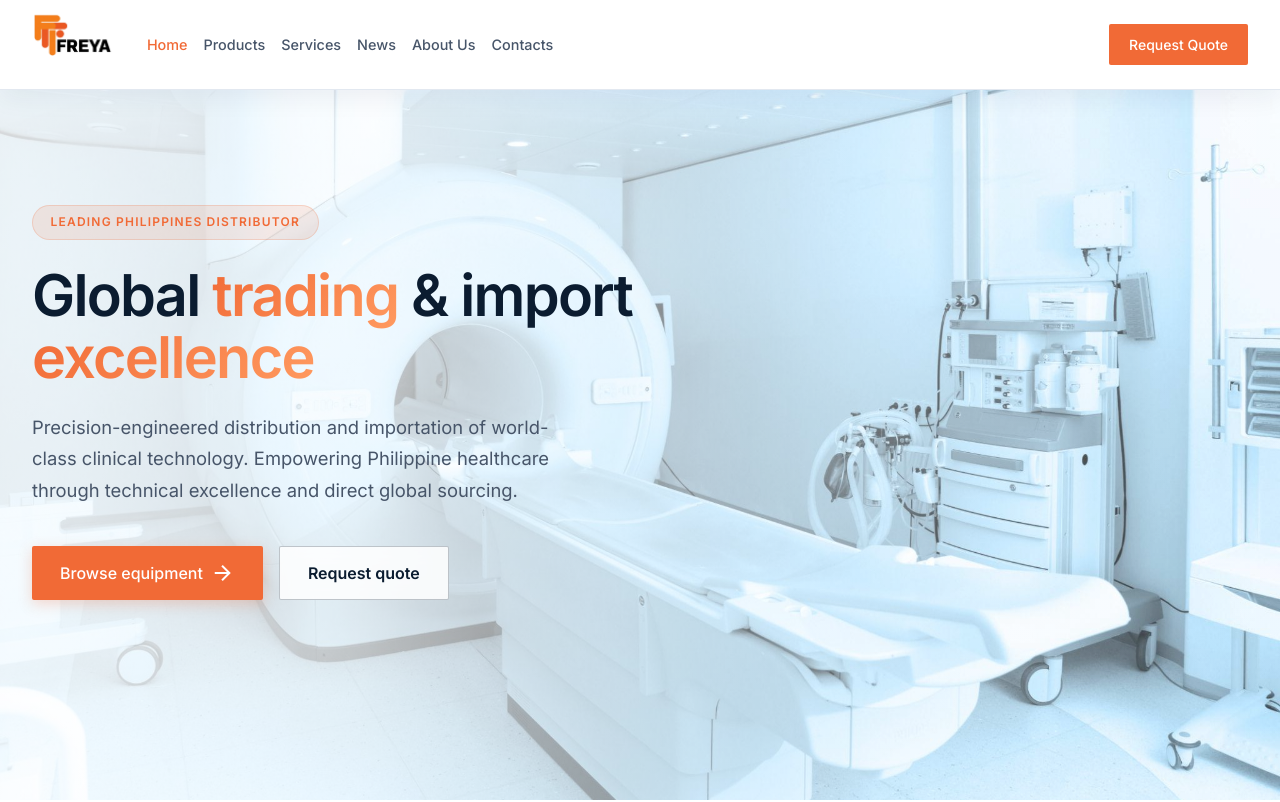
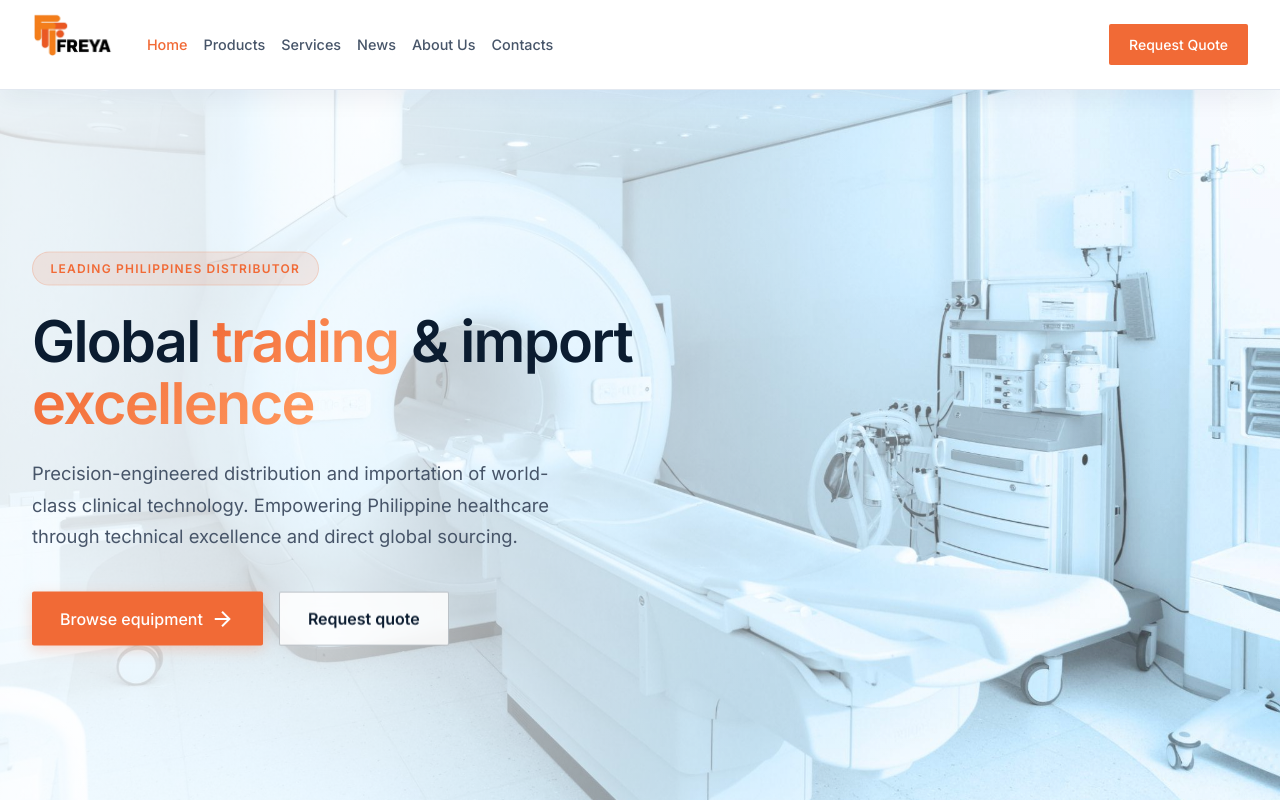
Before and after one commit to mjpaloa/Freya, a React (Vite) app in the folder freya-web/: page / in a window 1280 px wide. Shown: the top 802 px of the page. Built offline with nearby package versions, Linux system fonts and the light colour scheme.

Commit message:
new changes

```diff
--- a/freya-web/src/components/sections/HeroSection/HeroSection.module.css
+++ b/freya-web/src/components/sections/HeroSection/HeroSection.module.css
@@ -3,7 +3,7 @@
   min-height: calc(100vh - var(--header-height));
   width: 100%;
   display: flex;
-  align-items: flex-start;
+  align-items: center;
   overflow: hidden;
   background-color: #ffffff;
   background-size: cover;
@@ -24,7 +24,7 @@
   width: 100%;
   max-width: var(--container-max);
   margin: 0 auto;
-  padding: clamp(5rem, 9vw, 8rem) 2rem 3rem;
+  padding: clamp(5.1rem, 8.8vw, 7.8rem) 2rem clamp(4rem, 6vw, 5rem);
   position: relative;
   z-index: 1;
 }
@@ -35,6 +35,7 @@
   align-items: flex-start;
   text-align: left;
   max-width: 640px;
+  transform: translateY(clamp(-0.9rem, -1.2vw, -0.4rem));
 }
 
 .badge {
@@ -157,6 +158,7 @@
     align-items: center;
     text-align: center;
     max-width: 100%;
+    transform: none;
   }
 
   .actions {
```
